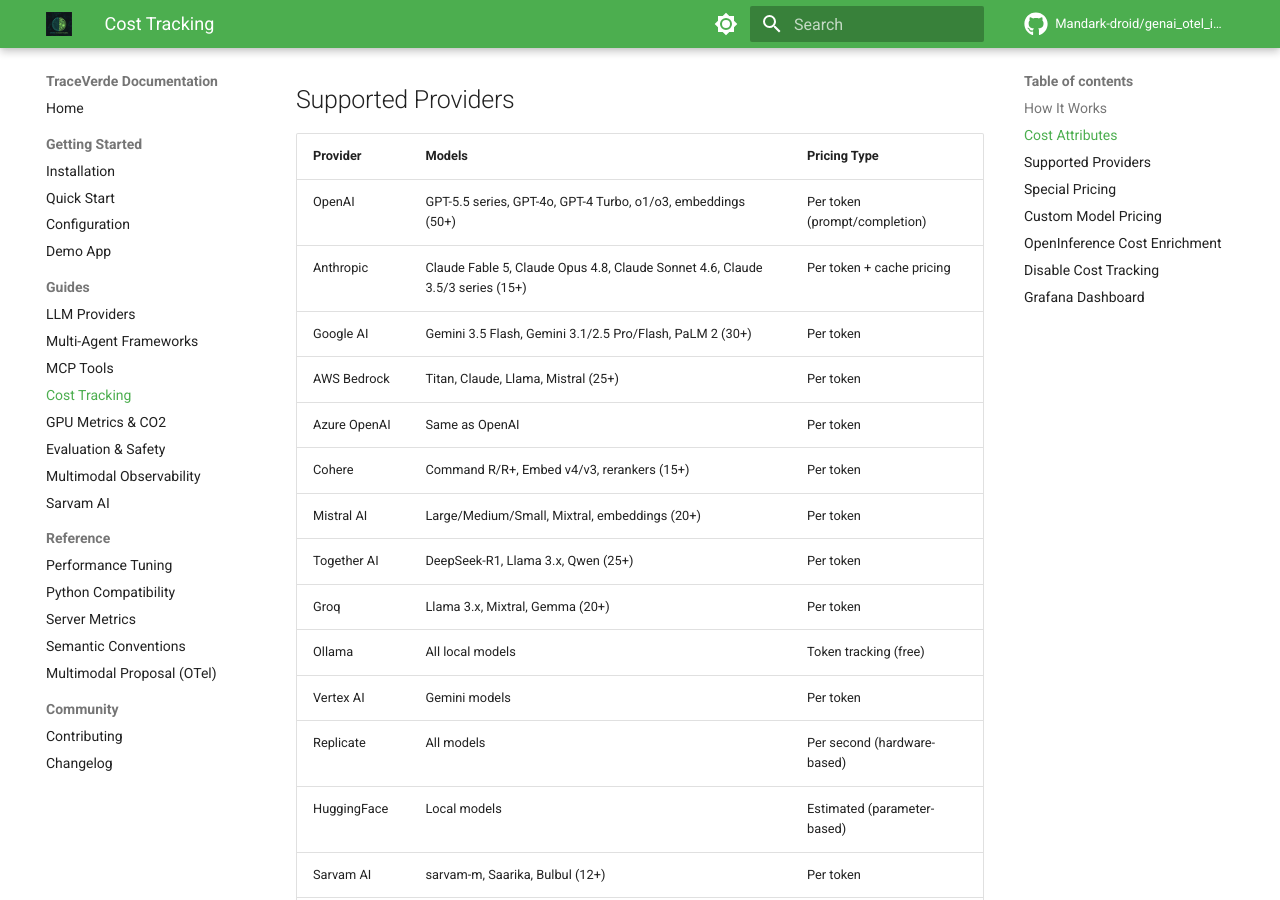
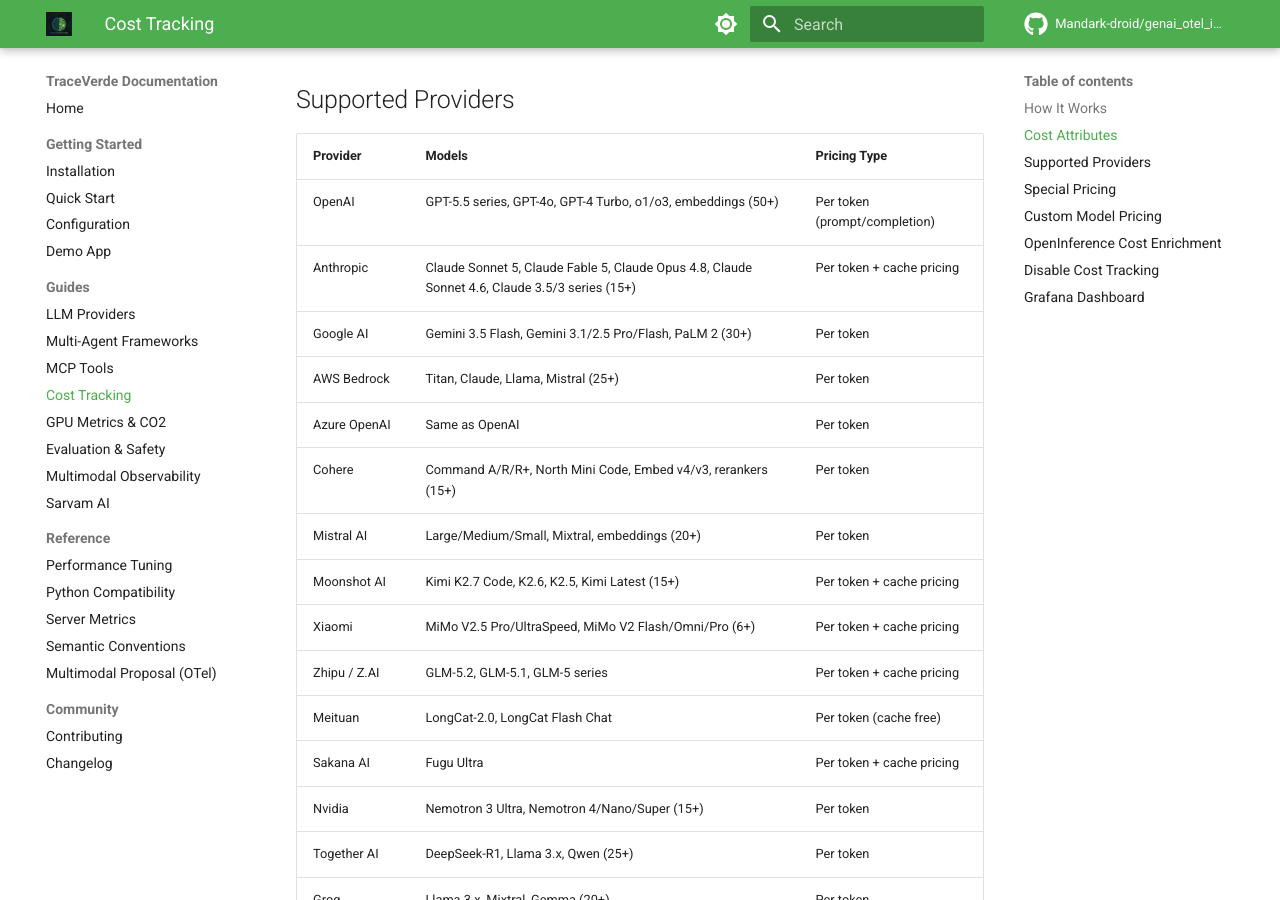
Before and after one commit to Mandark-droid/genai_otel_instrument, an MkDocs documentation site: the page built from docs/guides/cost-tracking.md, in a window 1280 px wide and 900 px high, scrolled down 820 px. Built offline with MkDocs 1.6.1 and Material for MkDocs 9.7.7, drawn with Linux system fonts in a browser that asks for light colours; comment, search, counter and statistics services are not loaded.

Commit message:
feat: add June 2026 model pricing sweep + models.dev source
Add closed- and open-weight models released in June 2026 to llm_pricing.json: Claude Sonnet 5, Kimi K2.7 Code (+HighSpeed), Cohere North Mini Code, Nemotron 3 Ultra 550B A55B, the full Xiaomi MiMo family (6 models), Sakana Fugu Ultra, GLM-5.2, Qwen3.7 Plus, and Meituan LongCat-2.0/Flash Chat. Refresh DeepSeek V4 Pro note (promo still active; price unchanged). Add models.dev as a pricing data source and record the full source list in CHANGELOG. Extend tests/test_pricing_new_models.py with 30 rows (prices + snapshot/collision routing). Defer DeepReinforce Ornith 1.0 (no published price).

```diff
--- a/docs/guides/cost-tracking.md
+++ b/docs/guides/cost-tracking.md
@@ -28,12 +28,18 @@ Every LLM span gets these attributes:
 | Provider | Models | Pricing Type |
 |----------|--------|--------------|
 | OpenAI | GPT-5.5 series, GPT-4o, GPT-4 Turbo, o1/o3, embeddings (50+) | Per token (prompt/completion) |
-| Anthropic | Claude Fable 5, Claude Opus 4.8, Claude Sonnet 4.6, Claude 3.5/3 series (15+) | Per token + cache pricing |
+| Anthropic | Claude Sonnet 5, Claude Fable 5, Claude Opus 4.8, Claude Sonnet 4.6, Claude 3.5/3 series (15+) | Per token + cache pricing |
 | Google AI | Gemini 3.5 Flash, Gemini 3.1/2.5 Pro/Flash, PaLM 2 (30+) | Per token |
 | AWS Bedrock | Titan, Claude, Llama, Mistral (25+) | Per token |
 | Azure OpenAI | Same as OpenAI | Per token |
-| Cohere | Command R/R+, Embed v4/v3, rerankers (15+) | Per token |
+| Cohere | Command A/R/R+, North Mini Code, Embed v4/v3, rerankers (15+) | Per token |
 | Mistral AI | Large/Medium/Small, Mixtral, embeddings (20+) | Per token |
+| Moonshot AI | Kimi K2.7 Code, K2.6, K2.5, Kimi Latest (15+) | Per token + cache pricing |
+| Xiaomi | MiMo V2.5 Pro/UltraSpeed, MiMo V2 Flash/Omni/Pro (6+) | Per token + cache pricing |
+| Zhipu / Z.AI | GLM-5.2, GLM-5.1, GLM-5 series | Per token + cache pricing |
+| Meituan | LongCat-2.0, LongCat Flash Chat | Per token (cache free) |
+| Sakana AI | Fugu Ultra | Per token + cache pricing |
+| Nvidia | Nemotron 3 Ultra, Nemotron 4/Nano/Super (15+) | Per token |
 | Together AI | DeepSeek-R1, Llama 3.x, Qwen (25+) | Per token |
 | Groq | Llama 3.x, Mixtral, Gemma (20+) | Per token |
 | Ollama | All local models | Token tracking (free) |
```
Also changed, not shown: CHANGELOG.md (+63 -0 lines), 2 other files.
